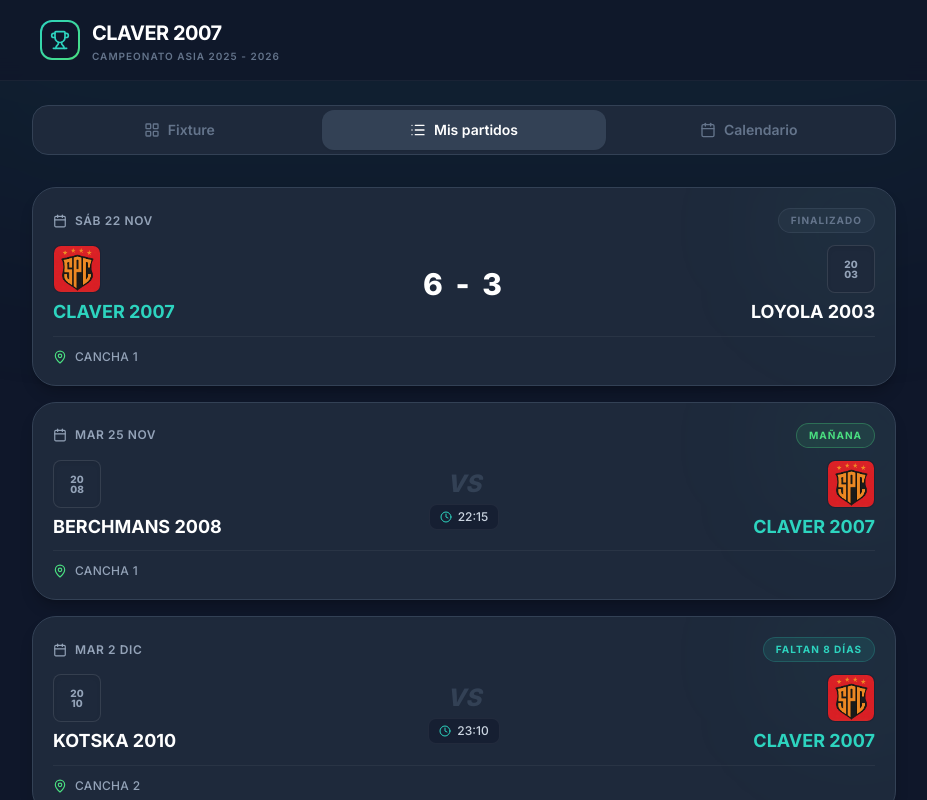
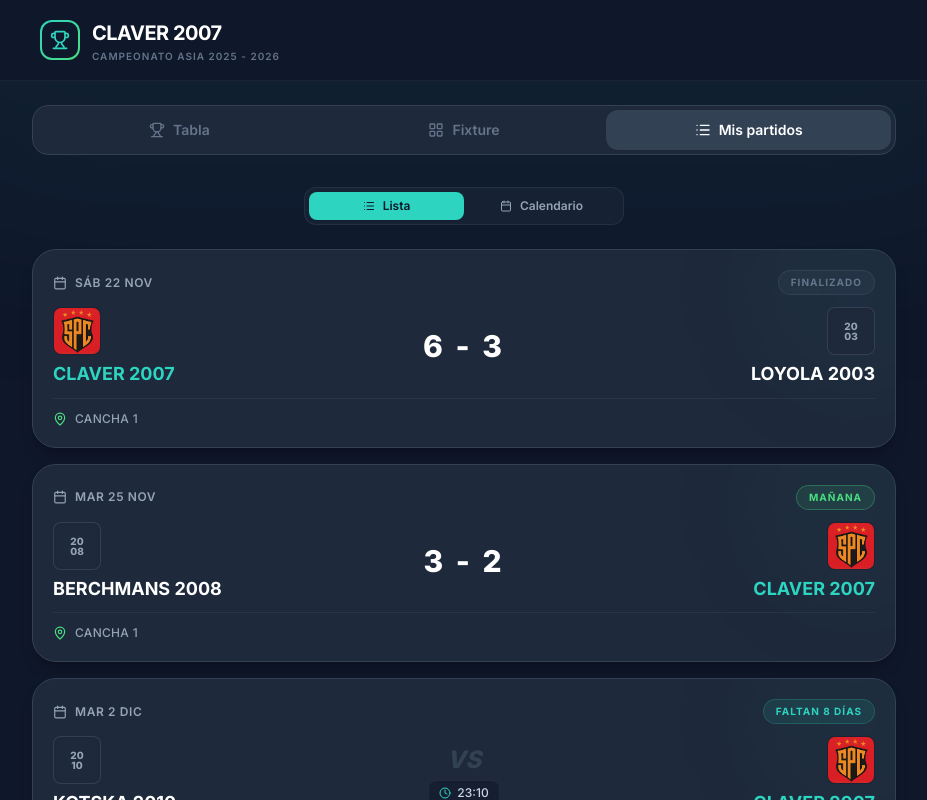
Before and after one commit to diegobrice/spc07, a React (Vite) app: page / in a window 1280 px wide. Both pictures are taken after a click on the button "Mis partidos". Shown: the top 800 px of the page, without its empty margins (176-1103 px from the left). Built offline with nearby package versions, Linux system fonts and the light colour scheme.

Commit message:
feat: Implement Standings view and refactor My Matches view with list and calendar sub-modes.

```diff
--- a/App.tsx
+++ b/App.tsx
@@ -1,13 +1,15 @@
 import React, { useState } from 'react';
 import { Calendar as CalendarIcon, List, Trophy, LayoutGrid } from 'lucide-react';
-import { Match, ViewMode } from './types';
+import { Match, ViewMode, MyMatchesMode } from './types';
 import { CalendarView } from './components/CalendarView';
 import { ListView } from './components/ListView';
 import { FixtureView } from './components/FixtureView';
+import { StandingsView } from './components/StandingsView';
 import { INITIAL_MATCHES, ALL_MATCHES } from './data';
 
 const App: React.FC = () => {
   const [view, setView] = useState<ViewMode>('fixture');
+  const [myMatchesView, setMyMatchesView] = useState<MyMatchesMode>('list');
   const [myMatches] = useState<Match[]>(INITIAL_MATCHES);
   const [allMatches] = useState<Match[]>(ALL_MATCHES);
 
@@ -48,6 +50,16 @@ const App: React.FC = () => {
         {/* Navigation Switcher */}
         <div className="bg-dark-800 p-1 rounded-2xl mb-8 flex border border-dark-700 overflow-x-auto">
           <button
+            onClick={() => setView('standings')}
+            className={`flex-1 flex items-center justify-center gap-2 py-2.5 px-4 rounded-xl text-sm font-semibold transition-all duration-200 whitespace-nowrap ${view === 'standings'
+              ? 'bg-dark-700 text-white shadow-sm'
+              : 'text-slate-500 hover:text-slate-300'
+              }`}
+          >
+            <Trophy className="w-4 h-4" />
+            Tabla
+          </button>
+          <button
             onClick={() => setView('fixture')}
             className={`flex-1 flex items-center justify-center gap-2 py-2.5 px-4 rounded-xl text-sm font-semibold transition-all duration-200 whitespace-nowrap ${view === 'fixture'
               ? 'bg-dark-700 text-white shadow-sm'
@@ -58,8 +70,8 @@ const App: React.FC = () => {
             Fixture
           </button>
           <button
-            onClick={() => setView('list')}
-            className={`flex-1 flex items-center justify-center gap-2 py-2.5 px-4 rounded-xl text-sm font-semibold transition-all duration-200 whitespace-nowrap ${view === 'list'
+            onClick={() => setView('my_matches')}
+            className={`flex-1 flex items-center justify-center gap-2 py-2.5 px-4 rounded-xl text-sm font-semibold transition-all duration-200 whitespace-nowrap ${view === 'my_matches'
               ? 'bg-dark-700 text-white shadow-sm'
               : 'text-slate-500 hover:text-slate-300'
               }`}
@@ -67,19 +79,40 @@ const App: React.FC = () => {
             <List className="w-4 h-4" />
             Mis partidos
           </button>
+        </div>
+
+        {view === 'my_matches' && (
+          <div className="bg-dark-800/50 p-1 rounded-xl mb-6 flex border border-dark-700/50 w-full max-w-xs mx-auto">
             <button
-            onClick={() => setView('calendar')}
-            className={`flex-1 flex items-center justify-center gap-2 py-2.5 px-4 rounded-xl text-sm font-semibold transition-all duration-200 whitespace-nowrap ${view === 'calendar'
-              ? 'bg-dark-700 text-white shadow-sm'
-              : 'text-slate-500 hover:text-slate-300'
+              onClick={() => setMyMatchesView('list')}
+              className={`flex-1 flex items-center justify-center gap-2 py-1.5 px-3 rounded-lg text-xs font-semibold transition-all duration-200 ${myMatchesView === 'list'
+                ? 'bg-brand-teal text-dark-900 shadow-sm'
+                : 'text-slate-400 hover:text-slate-200'
                 }`}
             >
-            <CalendarIcon className="w-4 h-4" />
+              <List className="w-3 h-3" />
+              Lista
+            </button>
+            <button
+              onClick={() => setMyMatchesView('calendar')}
+              className={`flex-1 flex items-center justify-center gap-2 py-1.5 px-3 rounded-lg text-xs font-semibold transition-all duration-200 ${myMatchesView === 'calendar'
+                ? 'bg-brand-teal text-dark-900 shadow-sm'
+                : 'text-slate-400 hover:text-slate-200'
+                }`}
+            >
+              <CalendarIcon className="w-3 h-3" />
               Calendario
             </button>
           </div>
+        )}
 
-        {view === 'calendar' ? (
+        {view === 'standings' ? (
+          <StandingsView matches={allMatches} />
+        ) : view === 'fixture' ? (
+          <FixtureView matches={allMatches} />
+        ) : (
+          // My Matches View
+          myMatchesView === 'calendar' ? (
             <CalendarView matches={[
               ...myMatches,
               ...allMatches.filter(m => ['CUARTOS DE FINAL', 'SEMIFINAL', 'FINAL'].includes(m.round || ''))
@@ -87,10 +120,9 @@ const App: React.FC = () => {
                   index === self.findIndex((t) => t.date === match.date)
                 )
             ]} />
-        ) : view === 'fixture' ? (
-          <FixtureView matches={allMatches} />
           ) : (
             <ListView matches={myMatches} />
+          )
         )}
 
       </main>
--- /dev/null
+++ b/components/StandingsView.tsx
@@ -0,0 +1,148 @@
+import React, { useMemo } from 'react';
+import { Match } from '../types';
+
+interface StandingsViewProps {
+    matches: Match[];
+}
+
+interface TeamStats {
+    name: string;
+    played: number;
+    won: number;
+    drawn: number;
+    lost: number;
+    goalsFor: number;
+    goalsAgainst: number;
+    points: number;
+}
+
+export const StandingsView: React.FC<StandingsViewProps> = ({ matches }) => {
+    const standings = useMemo(() => {
+        const stats: Record<string, TeamStats> = {};
+
+        // Initialize stats for all teams found in matches
+        matches.forEach(match => {
+            if (!stats[match.homeTeam]) {
+                stats[match.homeTeam] = {
+                    name: match.homeTeam,
+                    played: 0,
+                    won: 0,
+                    drawn: 0,
+                    lost: 0,
+                    goalsFor: 0,
+                    goalsAgainst: 0,
+                    points: 0
+                };
+            }
+            if (!stats[match.awayTeam]) {
+                stats[match.awayTeam] = {
+                    name: match.awayTeam,
+                    played: 0,
+                    won: 0,
+                    drawn: 0,
+                    lost: 0,
+                    goalsFor: 0,
+                    goalsAgainst: 0,
+                    points: 0
+                };
+            }
+        });
+
+        // Calculate stats
+        matches.forEach(match => {
+            if (typeof match.homeScore === 'number' && typeof match.awayScore === 'number') {
+                const home = stats[match.homeTeam];
+                const away = stats[match.awayTeam];
+
+                home.played++;
+                away.played++;
+
+                home.goalsFor += match.homeScore;
+                home.goalsAgainst += match.awayScore;
+                away.goalsFor += match.awayScore;
+                away.goalsAgainst += match.homeScore;
+
+                if (match.homeScore > match.awayScore) {
+                    home.won++;
+                    home.points += 3;
+                    away.lost++;
+                } else if (match.homeScore < match.awayScore) {
+                    away.won++;
+                    away.points += 3;
+                    home.lost++;
+                } else {
+                    home.drawn++;
+                    home.points += 1;
+                    away.drawn++;
+                    away.points += 1;
+                }
+            }
+        });
+
+        return Object.values(stats)
+            .filter(team => team.name !== 'POR DEFINIR')
+            .sort((a, b) => {
+                if (b.points !== a.points) return b.points - a.points;
+                const gdA = a.goalsFor - a.goalsAgainst;
+                const gdB = b.goalsFor - b.goalsAgainst;
+                if (gdB !== gdA) return gdB - gdA;
+                return b.goalsFor - a.goalsFor;
+            });
+    }, [matches]);
+
+    return (
+        <div className="space-y-4">
+            <div className="bg-dark-800/50 backdrop-blur-sm rounded-2xl border border-white/5 overflow-hidden">
+                <div className="overflow-x-auto">
+                    <table className="w-full text-sm text-left">
+                        <thead className="text-xs text-slate-400 uppercase bg-white/5">
+                            <tr>
+                                <th className="px-4 py-3 font-medium text-center w-12">Pos</th>
+                                <th className="px-4 py-3 font-medium">Equipo</th>
+                                <th className="px-4 py-3 font-medium text-center">G/E/P</th>
+                                <th className="px-4 py-3 font-medium text-center">Goles</th>
+                                <th className="px-4 py-3 font-medium text-center">Pts</th>
+                            </tr>
+                        </thead>
+                        <tbody className="divide-y divide-white/5">
+                            {standings.map((team, index) => {
+                                let rowClass = "hover:bg-white/5 transition-colors border-l-2 border-transparent";
+                                if (index < 2) {
+                                    rowClass = "bg-brand-teal/10 hover:bg-brand-teal/20 transition-colors border-l-2 border-brand-teal";
+                                } else if (index < 6) {
+                                    rowClass = "bg-blue-500/10 hover:bg-blue-500/20 transition-colors border-l-2 border-blue-500";
+                                }
+
+                                return (
+                                    <tr key={team.name} className={rowClass}>
+                                        <td className="px-4 py-3 text-center font-medium text-slate-500">
+                                            {index + 1}
+                                        </td>
+                                        <td className="px-4 py-3">
+                                            <div className="flex items-center gap-3">
+                                                <span className="font-medium text-white">{team.name}</span>
+                                            </div>
+                                        </td>
+                                        <td className="px-4 py-3 text-center">
+                                            <div className="flex items-center justify-center gap-1">
+                                                <span className="text-slate-300 text-sm">
+                                                    {team.won}/{team.drawn}/{team.lost}
+                                                </span>
+                                            </div>
+                                        </td>
+                                        <td className="px-4 py-3 text-center">
+                                            <span className="text-slate-300">{team.goalsFor}:{team.goalsAgainst}</span>
+                                        </td>
+                                        <td className="px-4 py-3 text-center">
+                                            <span className="font-bold text-brand-teal text-base">{team.points}</span>
+                                        </td>
+                                    </tr>
+                                );
+                            })}
+                        </tbody>
+                    </table>
+                </div>
+            </div>
+        </div>
+    );
+};
--- a/data.ts
+++ b/data.ts
@@ -15,11 +15,11 @@ export const TEAMS = [
 
 export const ALL_MATCHES: Match[] = [
     // FECHA 1
-    { id: '1', date: '2025-11-25', time: '20:00', opponent: 'LOYOLA 2003', homeTeam: 'BORJA 2012', awayTeam: 'LOYOLA 2003', venue: 'CANCHA 2', round: 'FECHA 1' },
-    { id: '2', date: '2025-11-25', time: '20:45', opponent: 'XAVIER 2004', homeTeam: 'XAVIER 2011', awayTeam: 'XAVIER 2004', venue: 'CANCHA 2', round: 'FECHA 1' },
-    { id: '3', date: '2025-11-25', time: '21:30', opponent: 'ARRUPE 2005', homeTeam: 'KOTSKA 2010', awayTeam: 'ARRUPE 2005', venue: 'CANCHA 2', round: 'FECHA 1' },
-    { id: '4', date: '2025-11-25', time: '22:15', opponent: 'GONZAGA 2006', homeTeam: 'HURTADO 2009', awayTeam: 'GONZAGA 2006', venue: 'CANCHA 2', round: 'FECHA 1' },
-    { id: '5', date: '2025-11-25', time: '22:15', opponent: 'BERCHMANS 2008', homeTeam: 'BERCHMANS 2008', awayTeam: 'CLAVER 2007', venue: 'CANCHA 1', round: 'FECHA 1' },
+    { id: '1', date: '2025-11-25', time: '20:00', opponent: 'LOYOLA 2003', homeTeam: 'BORJA 2012', awayTeam: 'LOYOLA 2003', venue: 'CANCHA 2', homeScore: 2, awayScore: 1, round: 'FECHA 1' },
+    { id: '2', date: '2025-11-25', time: '20:45', opponent: 'XAVIER 2004', homeTeam: 'XAVIER 2011', awayTeam: 'XAVIER 2004', venue: 'CANCHA 2', homeScore: 1, awayScore: 1, round: 'FECHA 1' },
+    { id: '3', date: '2025-11-25', time: '21:30', opponent: 'ARRUPE 2005', homeTeam: 'KOTSKA 2010', awayTeam: 'ARRUPE 2005', venue: 'CANCHA 2', homeScore: 2, awayScore: 3, round: 'FECHA 1' },
+    { id: '4', date: '2025-11-25', time: '22:15', opponent: 'GONZAGA 2006', homeTeam: 'HURTADO 2009', awayTeam: 'GONZAGA 2006', venue: 'CANCHA 2', homeScore: 2, awayScore: 0, round: 'FECHA 1' },
+    { id: '5', date: '2025-11-25', time: '22:15', opponent: 'BERCHMANS 2008', homeTeam: 'BERCHMANS 2008', awayTeam: 'CLAVER 2007', venue: 'CANCHA 1', homeScore: 3, awayScore: 2, round: 'FECHA 1' },
 
     // FECHA 2
     { id: '6', date: '2025-12-01', time: '22:40', opponent: 'BERCHMANS 2008', homeTeam: 'HURTADO 2009', awayTeam: 'BERCHMANS 2008', venue: 'CANCHA 1', round: 'FECHA 2' },
--- a/types.ts
+++ b/types.ts
@@ -11,4 +11,5 @@ export interface Match {
   awayScore?: number;
 }
 
-export type ViewMode = 'calendar' | 'list' | 'fixture';
+export type ViewMode = 'standings' | 'fixture' | 'my_matches';
+export type MyMatchesMode = 'list' | 'calendar';
```
Lines whose indentation alone changed are shown as unchanged.
